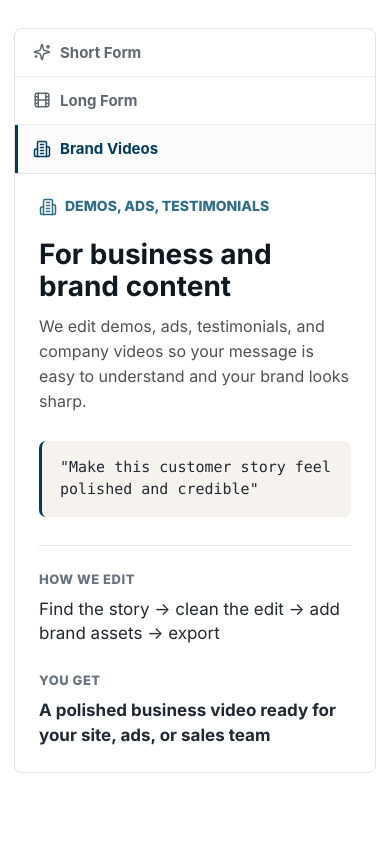
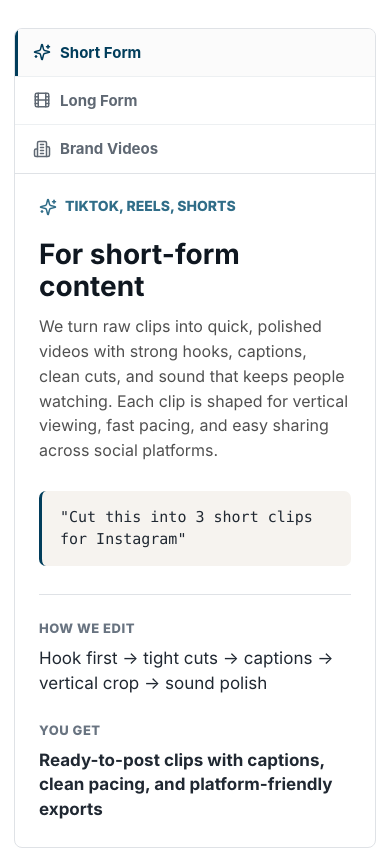
Before and after one commit to Abdullah-Malik/sterling-studio, a Next.js app: page / in a window 390 px wide. Shown: the part 2300-3150 px from the top of the page. Built offline with nearby package versions, Linux system fonts and the light colour scheme.

Commit message:
checkpoint

```diff
--- a/app/globals.css
+++ b/app/globals.css
@@ -459,6 +459,7 @@ button {
   display: grid;
   grid-template-columns: minmax(0, 1fr) minmax(300px, 0.78fr);
   gap: clamp(28px, 5vw, 72px);
+  min-height: 410px;
   padding: clamp(28px, 4vw, 48px);
   animation: service-panel-in 280ms ease both;
 }
@@ -660,6 +661,22 @@ button {
   grid-column: 2;
 }
 
+.pipeline-card:nth-child(1) {
+  grid-row: 1;
+}
+
+.pipeline-card:nth-child(2) {
+  grid-row: 2;
+}
+
+.pipeline-card:nth-child(3) {
+  grid-row: 3;
+}
+
+.pipeline-card:nth-child(4) {
+  grid-row: 4;
+}
+
 .pipeline-card::before {
   position: absolute;
   top: 32px;
@@ -855,6 +872,7 @@ button {
 
   .service-tab-panel {
     grid-template-columns: 1fr;
+    min-height: 560px;
   }
 
   .service-panel-output {
@@ -961,23 +979,25 @@ button {
   }
 
   .pipeline-grid {
-    grid-template-columns: 1fr;
-    gap: 18px;
-    padding-left: 44px;
+    grid-template-columns: 32px minmax(0, 1fr);
+    column-gap: 20px;
+    row-gap: 18px;
+    padding-left: 0;
   }
 
   .pipeline-grid::before {
-    left: 18px;
+    left: 16px;
   }
 
   .pipeline-card:nth-child(odd),
   .pipeline-card:nth-child(even) {
-    grid-column: 1;
+    grid-column: 2;
+    grid-row: auto;
   }
 
   .pipeline-card:nth-child(odd)::before,
   .pipeline-card:nth-child(even)::before {
-    left: -51px;
+    left: -46px;
     right: auto;
   }
 
@@ -1054,6 +1074,7 @@ button {
   }
 
   .service-tab-panel {
+    min-height: 0;
     padding: 24px;
   }
 
--- a/app/page.tsx
+++ b/app/page.tsx
@@ -47,10 +47,10 @@ const services = [
     format: "TikTok, Reels, Shorts",
     heading: "For short-form content",
     description:
-      "We turn raw clips into quick, polished videos with strong hooks, captions, clean cuts, and sound that keeps people watching.",
+      "We turn raw clips into quick, polished videos with strong hooks, captions, clean cuts, and sound that keeps people watching. Each clip is shaped for vertical viewing, fast pacing, and easy sharing across social platforms.",
     example: '"Cut this into 3 short clips for Instagram"',
-    process: "Hook first -> tight cuts -> captions -> sound polish",
-    result: "Ready-to-post clips for TikTok, Reels, and Shorts",
+    process: "Hook first -> tight cuts -> captions -> vertical crop -> sound polish",
+    result: "Ready-to-post clips with captions, clean pacing, and platform-friendly exports",
     icon: Sparkles,
   },
   {
@@ -119,13 +119,13 @@ const portfolioTiles = [
 const testimonials = [
   {
     quote:
-      "Editing used to keep me up until 2 AM every week. Sterling Studio changed my workflow, lifted retention by 45%, and helped us hit our first 100k subscriber milestone.",
+      "I used to spend late nights editing instead of planning new videos. Sterling Studio made the process easier and helped our videos feel sharper and more consistent.",
     author: "David Thorne",
     role: "Tech Entrepreneur & YouTube Creator",
   },
   {
     quote:
-      "Sterling Studio treats our product demos and customer case studies with enterprise-level professionalism. They are fast, reliable, and understand how visual pacing drives signups.",
+      "Our product demos and customer stories look much more polished now. The team is fast, easy to work with, and understands how to make business videos clear.",
     author: "Elena Rostova",
     role: "Head of Marketing at SyncFlow Software",
   },
@@ -140,7 +140,7 @@ export default function Home() {
   useEffect(() => {
     const timer = window.setInterval(() => {
       setActiveServiceIndex((index) => (index + 1) % services.length);
-    }, 2800);
+    }, 1000);
 
     return () => window.clearInterval(timer);
   }, []);
@@ -362,8 +362,8 @@ export default function Home() {
 
       <section className="testimonial-section section">
         <div className="section-heading">
-          <h2>Performance Reviews</h2>
-          <p>Metric-backed confirmation from creators and corporate stakeholders.</p>
+          <h2>Testimonials</h2>
+          <p>What creators and business teams say about working with us.</p>
         </div>
 
         <div className="testimonial-grid">
```
